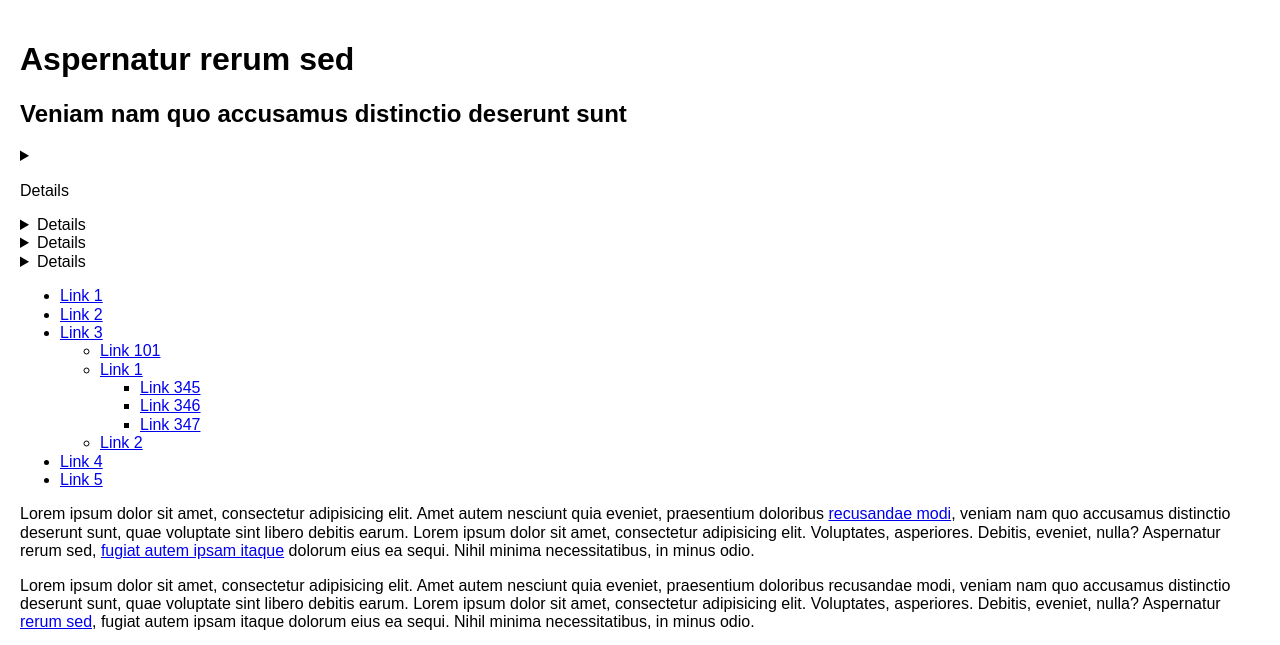
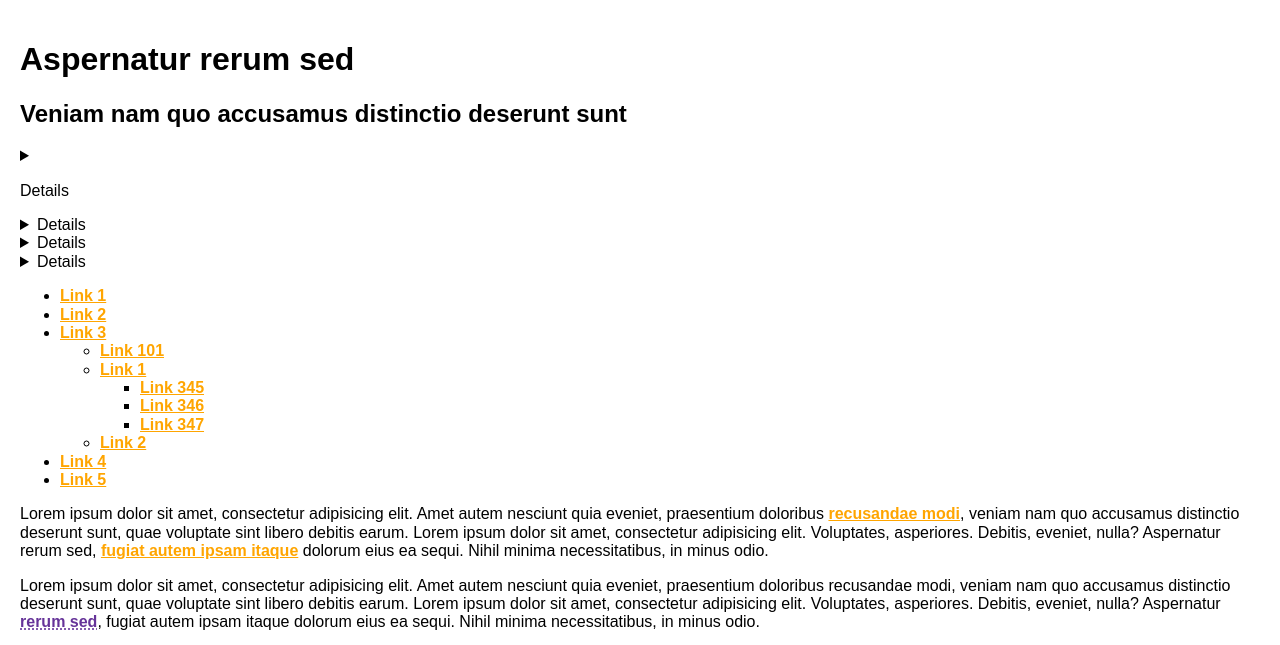
Before and after one commit to motokikasai/ui-basics-01-selectors-text-effects, a plain HTML site: page selectors/index.html in a window 1280 px wide. Shown: the top 645 px of the page. Drawn offline with Linux system fonts and the light colour scheme.

Commit message:
Add attribute selectors such as :not([])

```diff
--- a/selectors/styles/index.css
+++ b/selectors/styles/index.css
@@ -13,3 +13,14 @@ img {
 img[alt=""] {
   border: solid 2px pink;
 }
+
+a[target="_blank"] {
+  font-weight: bold;
+  text-decoration: underline dotted;
+  color: rebeccapurple;
+}
+
+a:not([target="_blank"]) {
+  font-weight: bold;
+  color: orange;
+}
```
